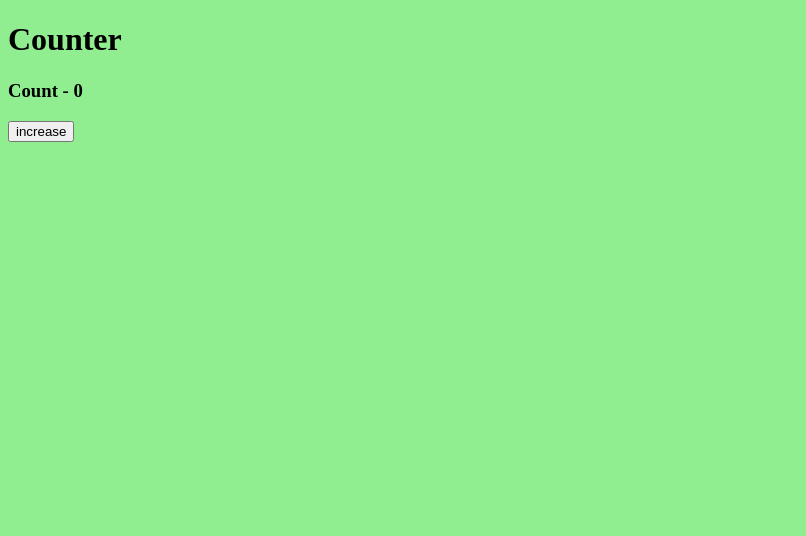
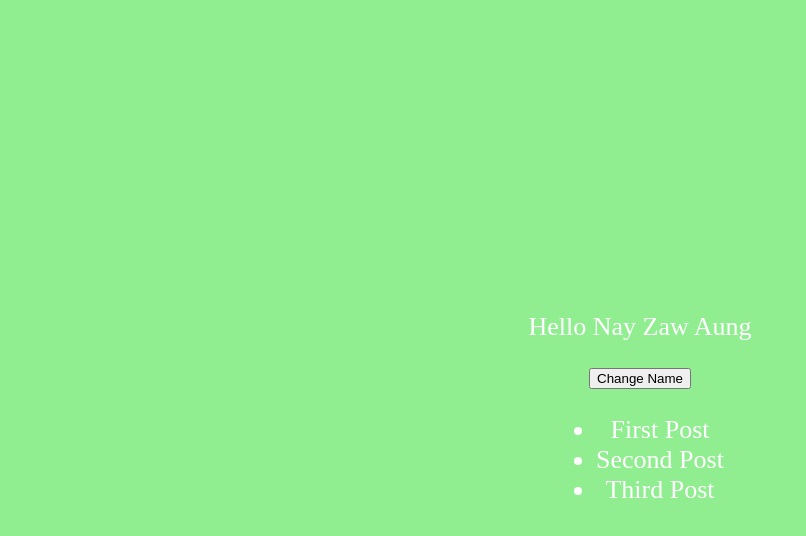
Before and after one commit to nayzawaungnza/react-basic, a React (Create React App) app: page / in a window 1280 px wide. Shown: the top 536 px of the page, without its empty margins (0-806 px from the left). Built offline with nearby package versions, Linux system fonts and the light colour scheme.

Commit message:
undo code

```diff
--- a/src/App.js
+++ b/src/App.js
@@ -1,18 +1,57 @@
-import React, { useState } from 'react'
+import logo from './logo.svg';
+import './App.css';
+import image from './assets/recent-project-1.png';
+import { useState } from 'react';
+function App() {
 
-export default function App() {
-  let [count, setCount] = useState(0);
-  let increment = () =>{
-    setCount((prevState) => prevState + 1);
-    setCount((prevState) => prevState + 1);
-    setCount((prevState) => prevState + 1);
-    setCount((prevState) => prevState + 1);
+  let [name, setName] = useState("Nay Zaw Aung");
+  let [posts, setPosts] = useState([
+    {
+      id:1,
+      title:'First Post',
+    },
+    {
+      id:2,
+      title:'Second Post',
+    },
+    {
+      id:3,
+      title:'Third Post',
+    }
+  ]);
+  let changeName = () =>{
+    setName('Aung Aung');
   }
+
   return (
-    <div>
-      <h1>Counter</h1>
-      <h3>Count - {count}</h3>
-      <button onClick={increment}>increase</button>
+    <div className="App">
+      <header className="App-header">
+        {/* <img src={logo} className="App-logo" alt="logo" /> */}
+
+        {/* absolute path */}
+      {/* <img src="http://localhost:3000/recent-project-1.png" /> */}
+
+      {/* relative path */}
+      {/* <img src="/recent-project-1.png" /> */}
+
+      {/* 2 nd way */}
+
+      {/* <img src={image} /> */}
+
+        <p>
+          Hello {name}
+        </p>
+        <button onClick={changeName}>Change Name</button>
+
+        <ul>
+          {posts.map((post)=>(
+            <li key={post.id}>{post.title}</li>
+          ))}
+        </ul>
+      </header>
+
     </div>
-  )
+  );
 }
+
+export default App;
```
